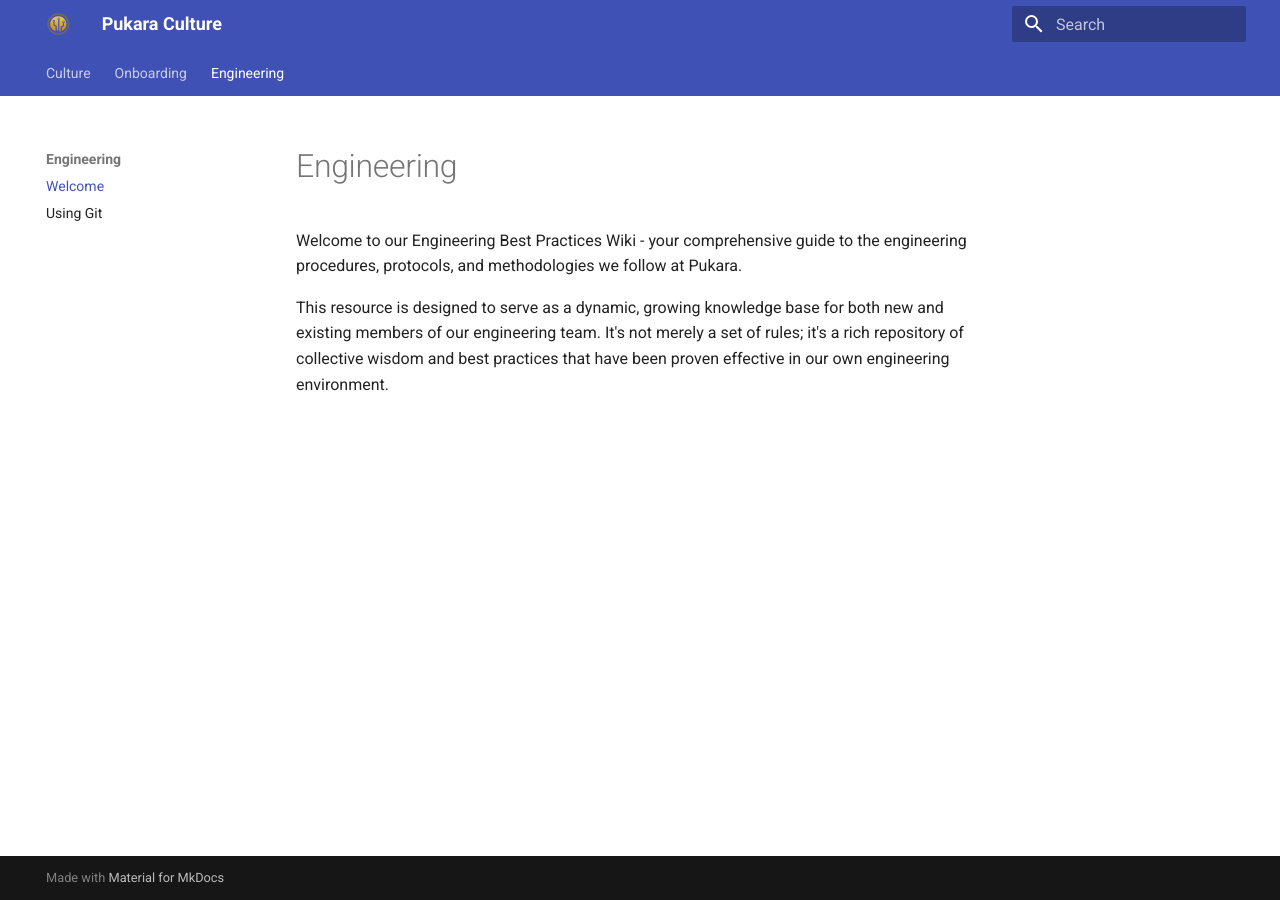
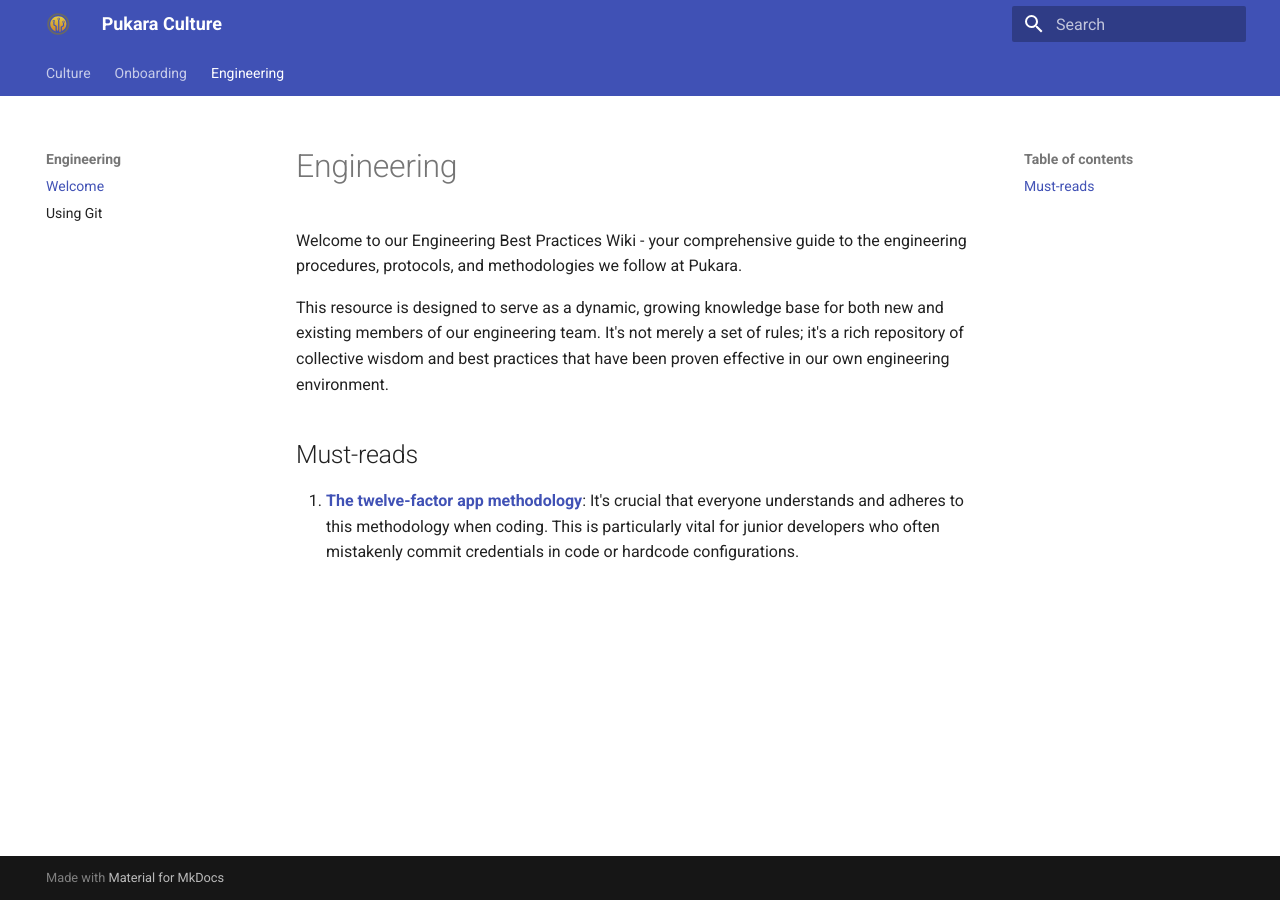
Before and after one commit to pukara-dev/culture, an MkDocs documentation site: the page built from docs/engineering/index.md, in a window 1280 px wide. Built offline with MkDocs 1.6.1 and Material for MkDocs 9.7.7, drawn with Linux system fonts in a browser that asks for light colours.

Commit message:
Improve description

```diff
--- a/docs/engineering/index.md
+++ b/docs/engineering/index.md
@@ -3,3 +3,7 @@
 Welcome to our Engineering Best Practices Wiki - your comprehensive guide to the engineering procedures, protocols, and methodologies we follow at Pukara.
 
 This resource is designed to serve as a dynamic, growing knowledge base for both new and existing members of our engineering team. It's not merely a set of rules; it's a rich repository of collective wisdom and best practices that have been proven effective in our own engineering environment.
+
+## Must-reads
+
+1. **[The twelve-factor app methodology](https://12factor.net/)**: It's crucial that everyone understands and adheres to this methodology when coding. This is particularly vital for junior developers who often mistakenly commit credentials in code or hardcode configurations.
```
